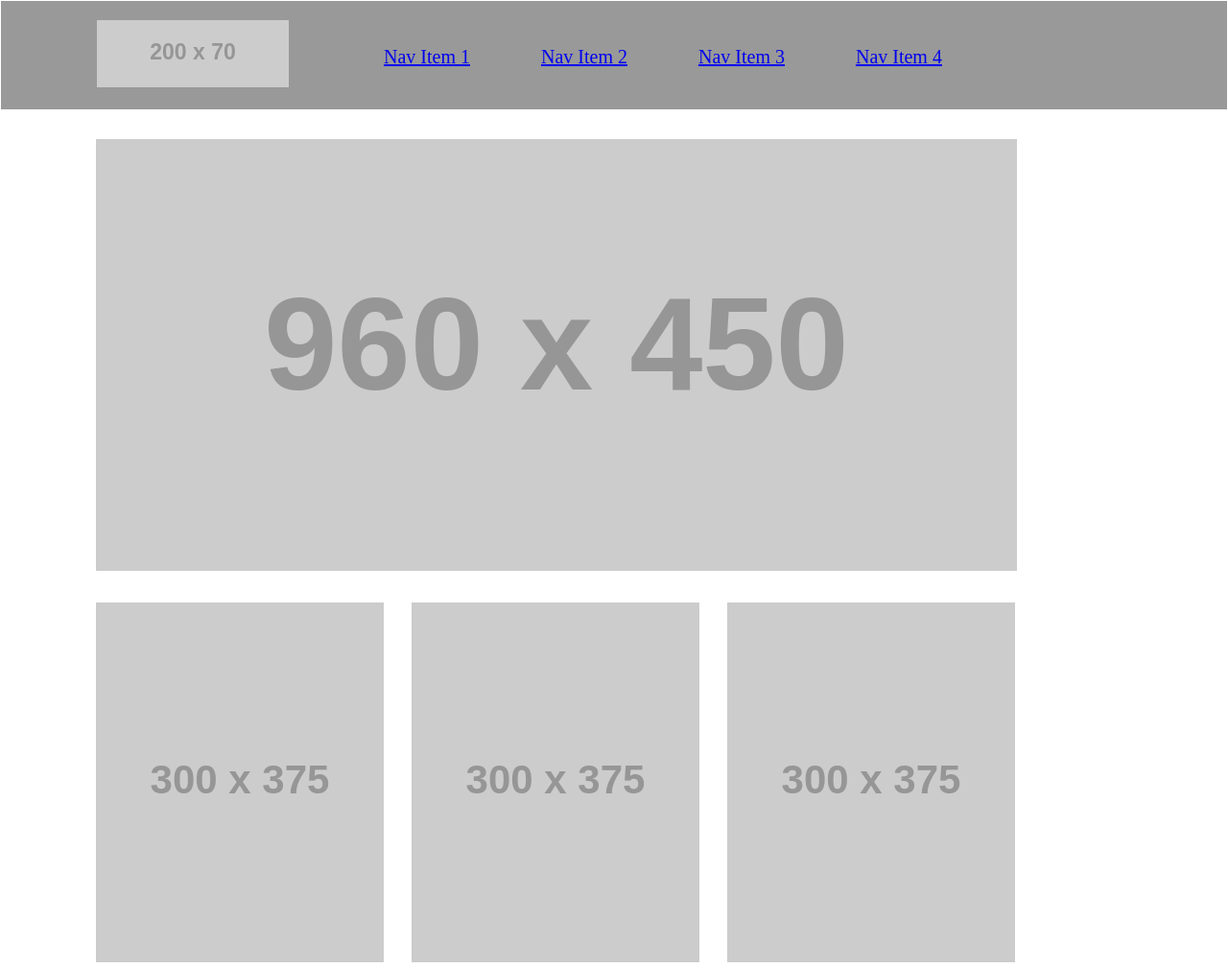
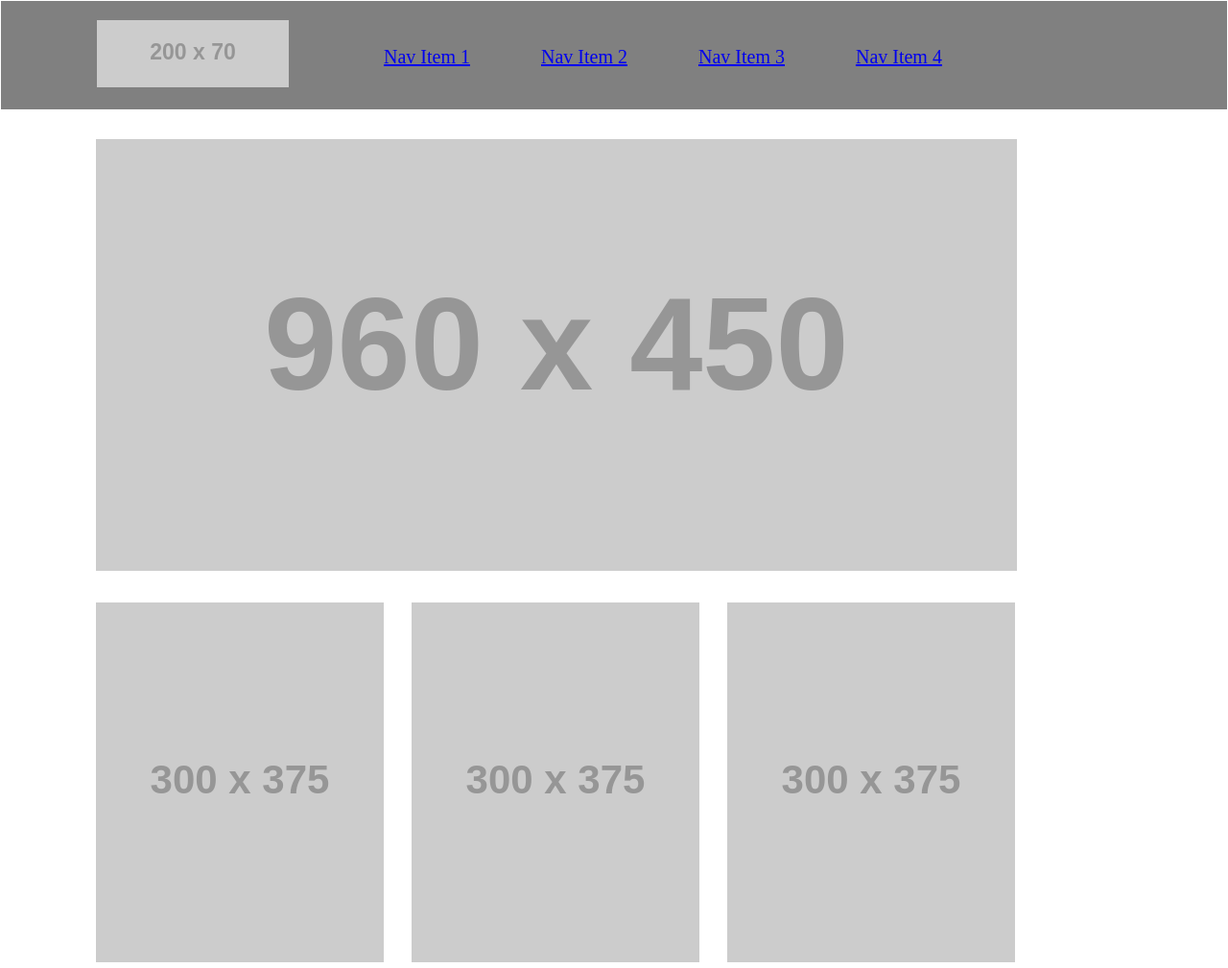
Before and after one commit to jonagray/wireframe, a plain HTML site: page index.html in a window 1280 px wide. Shown: the top 1009 px of the page at 96% size. Drawn offline with Linux system fonts and the light colour scheme; files that its build step writes are made by us from their sources; placeholder pictures from the web are drawn by us; a script that the page names is missing.

Commit message:
final touches

```diff
--- a/stylesheet.css
+++ b/stylesheet.css
@@ -4,7 +4,7 @@ section {
 
 header ul li {
   display: inline-block;
-  background-color: #999;
+  background-color: gray;
   padding-left: 70px;;
   padding-top: 20px;
   padding-bottom: 20px;
@@ -15,11 +15,10 @@ header ul li:not(:first-child) {
   left: 25px;
   top: -25px;
   font-size: 20px;
-
 }
 
 header {
-  background-color: #999;
+  background-color: gray;
   text-align: left;
   margin: 1px;
   padding-left: 30px;
@@ -84,6 +83,6 @@ left:0px;
 bottom:0px;
 height:50px;
 width:100%;
-background:#999;
+background:gray;
 padding-top: 30px;
 }
```
